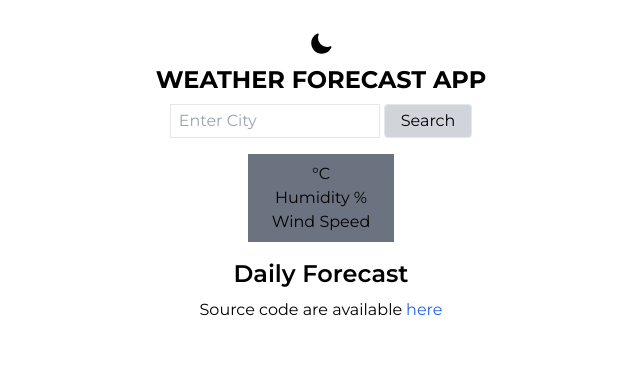
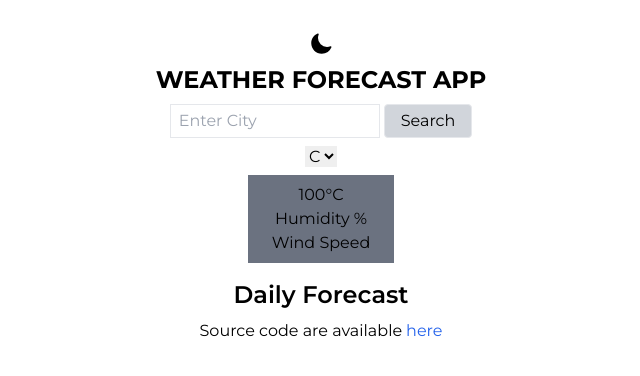
Before and after one commit to patmhando/weatherApp, a Next.js app: page / in a window 1280 px wide. Shown: the top 376 px of the page, without its empty margins (319-959 px from the left). Built offline with nearby package versions, Linux system fonts and the light colour scheme.

Commit message:
temp correction

```diff
--- a/pages/index.tsx
+++ b/pages/index.tsx
@@ -8,6 +8,9 @@ import { MoonIcon, SunIcon } from '@heroicons/react/24/solid';
 import TempResults from '@/components/TempResults';
 import Card from '@/components/Card';
 import Image from 'next/image';
+
+// utils
+import { tempConvert } from '@/utils';
 
 const montserrat = Montserrat({ subsets: ['latin'] });
 
@@ -69,7 +72,7 @@ const Home: NextPage = () => {
   const handleTemp = (e: any) => {
     setTemp(e?.target.value);
   };
-
+  console.log(temp);
   return (
     <main
       className={`${montserrat.className} my-8  flex flex-col justify-center items-center gap-2`}
@@ -106,15 +109,17 @@ const Home: NextPage = () => {
       </div>
 
       <div className="flex gap-1">
-        {/* <select name="temp" onChange={handleTemp}>
-            <option value="C">C</option>
-            <option value="F">F</option>
-          </select> */}
+        <select name="temp" onChange={handleTemp}>
+          <option value="C">C</option>
+          <option value="F">F</option>
+        </select>
       </div>
       <div className="flex gap-2 text-center flex-wrap justify-center mb-2">
         <Card>
           <h3 className="text-2xl font-semibold capitalize">{currentCity}</h3>
-          <p>{current?.main?.temp}&deg;C</p>
+          <p>
+            {tempConvert(212, temp)}&deg;{temp}
+          </p>
 
           <p className="capitalize">{current?.weather?.[0]?.description}</p>
 
--- a/tailwind.config.ts
+++ b/tailwind.config.ts
@@ -8,7 +8,14 @@ const config: Config = {
   ],
   darkMode: 'class',
   theme: {
-    extend: {},
+    extend: {
+      colors: {
+        primaryColor: '#d8671b',
+        secondaryColor: '#1a1a2a',
+        whiteColor: '#f5f5f5',
+        grayColor: '#9999a0',
+      },
+    },
   },
   plugins: [],
 };
--- a/utils/index.ts
+++ b/utils/index.ts
@@ -1,8 +1,8 @@
-export const tempConvert = (temp: string, tempCalc: number) => {
+export const tempConvert = (tempCalc: any, temp: string) => {
   // Celcius to Faregnheight
-  if (temp === 'C') {
-    return (tempCalc * 9) / 5 + 32;
-  } else if (temp === 'F') {
+  if (temp === 'F') {
+    return tempCalc;
+  } else if (temp === 'C') {
     // Fareghnheight to Celcius
     return ((tempCalc - 32) * 5) / 9;
   }
```
